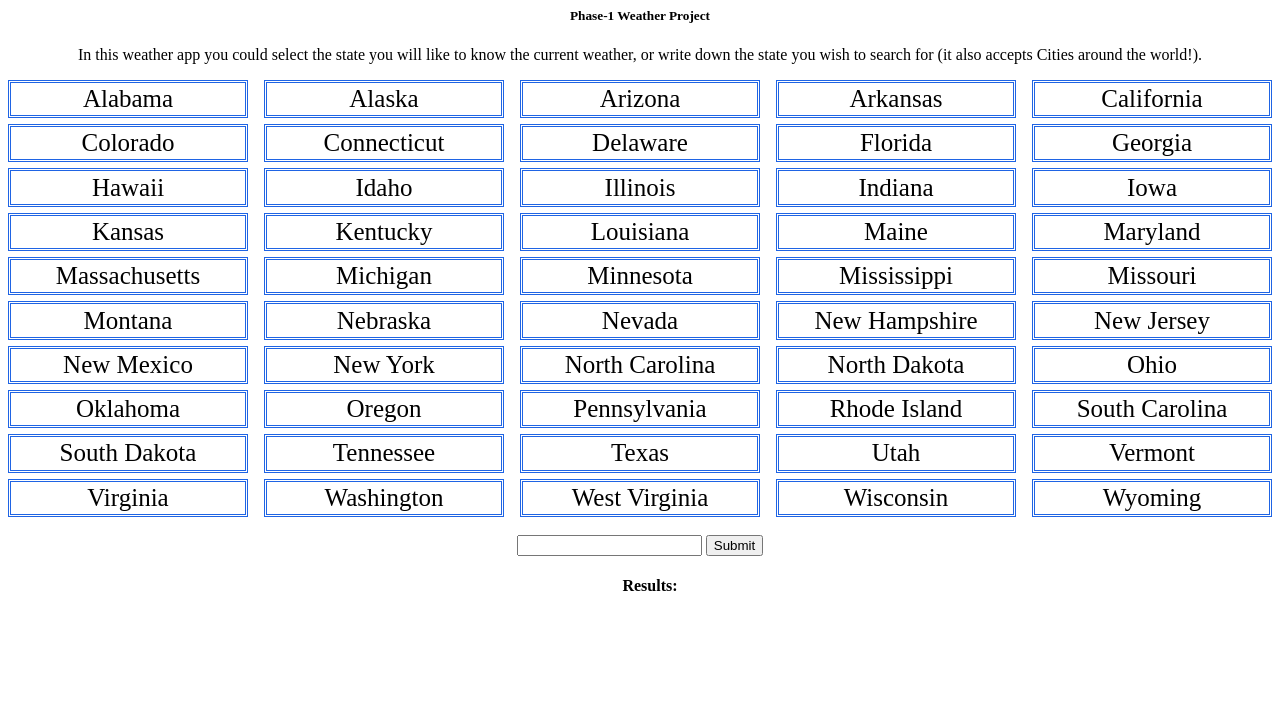
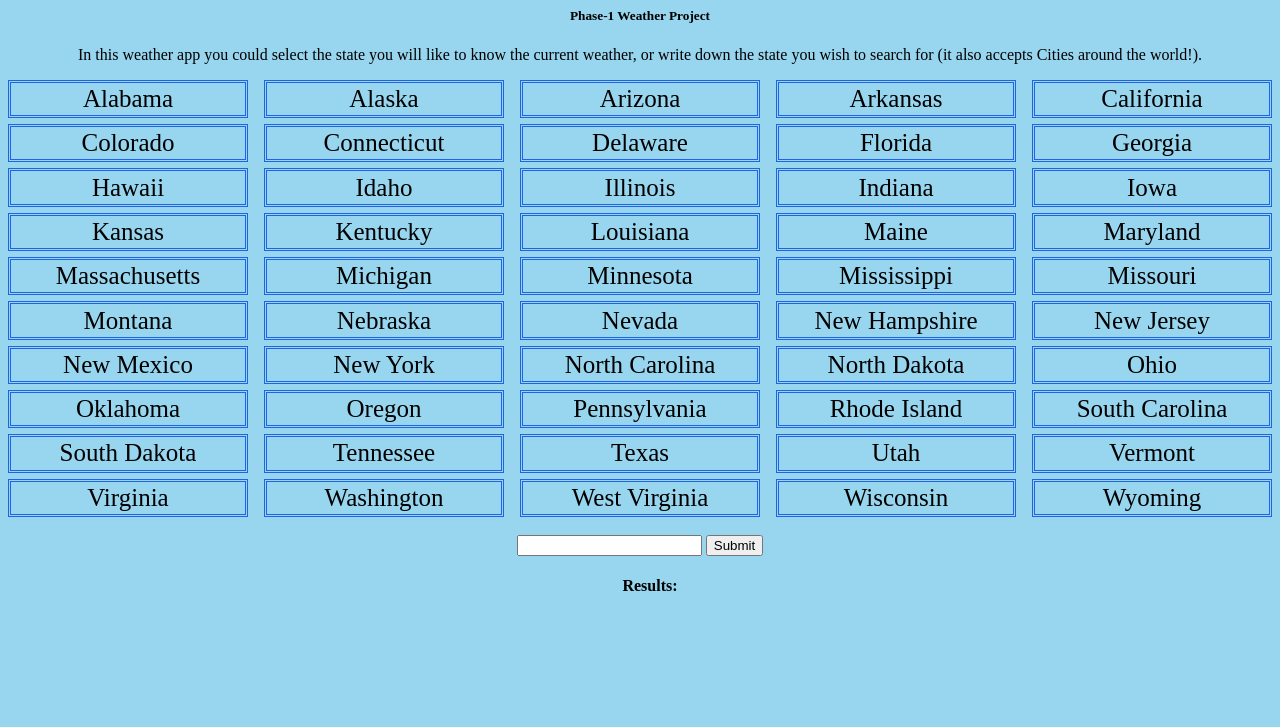
Before and after one commit to Danny007111/phase-1-project, a plain HTML site: page index.html in a window 1280 px wide. Shown: the part 73-800 px from the top of the page. Drawn offline with Linux system fonts and the light colour scheme.

Commit message:
Completed project

```diff
--- a/style.css
+++ b/style.css
@@ -1,5 +1,10 @@
 body{
+    height: 100%;
+    position: relative;
     text-align: center;
+    background-color: rgb(152, 213, 238);
+
+
 }
 
 .column {
@@ -28,5 +33,6 @@ body{
 }
 
 .results {
+    height: 100%;
     display: inline-block;
 }
```
Also changed, not shown: 1 other file.
